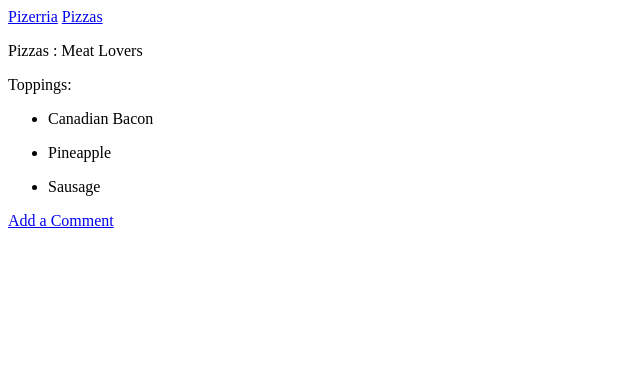
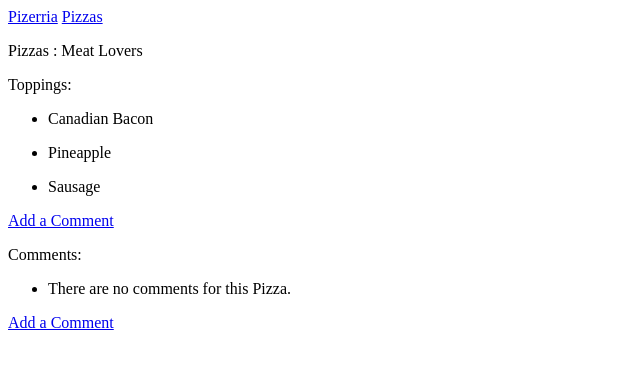
Before and after one commit to akinteebaylor/pizzeria, a Django app: page /topping/2/ in a window 1280 px wide. Shown: the top 369 px of the page, without its empty margins (0-640 px from the left). Run offline with Django 3.2, Linux system fonts and the light colour scheme; data comes from the database, SQL or seed files in the repository.

Commit message:
I got my comments to show

```diff
--- a/pizzas/templates/pizzas/pizza.html
+++ b/pizzas/templates/pizzas/pizza.html
@@ -15,5 +15,21 @@
 <p>
   <a href="{% url 'pizzas:pizzacomments' Pizas.id %}">Add a Comment</a>
 </p>
+<p>Comments: </p>
+<ul>
+  {% for Comment in comments %}
+  <li>
+    <p>{{ Comment.text|linebreaks }}</p>
+  </li>
+  {% empty %}
+  <li> There are no comments for this Pizza.</li>
+  {% endfor %}
+</ul>
+<p>
+  <a href="{% url 'pizzas:pizzacomments' Pizas.id %}">Add a Comment</a>
+</p>
+
+
+
 
 {% endblock content %}
--- a/pizzas/views.py
+++ b/pizzas/views.py
@@ -16,7 +16,8 @@ def topping(request,Pizza_id):
     "Display all Pizzas"
     Pizas = Pizza.objects.get(id=Pizza_id)
     toppings =Pizas.topping_set.order_by('name')
-    context = {'Pizas': Pizas, 'toppings': toppings}
+    comments = Pizas.pizza_comment_set.all()
+    context = {'Pizas': Pizas, 'toppings': toppings,'comments': comments}
     return render(request, 'pizzas/pizza.html',context)
 
 def pizzacomments(request,Pizza_id):
```
Also changed, not shown: db.sqlite3.
